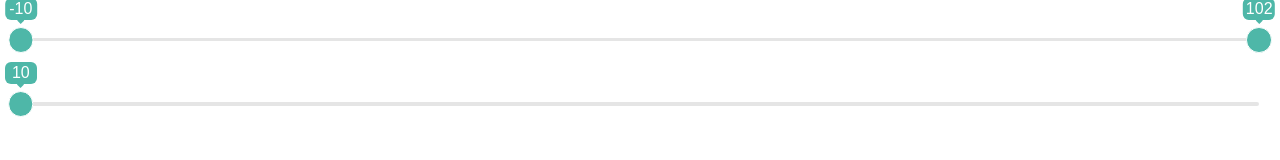
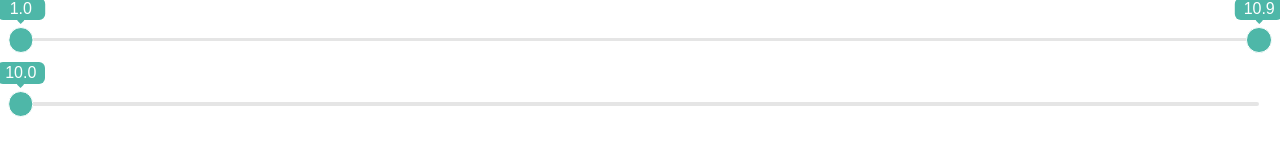
Before and after one commit to gamabuntat/super-slider, a website built with webpack: page dist/index.html in a window 1280 px wide. Built offline with nearby package versions, Linux system fonts and the light colour scheme.

Commit message:
added step

```diff
--- a/src/Model/Model.ts
+++ b/src/Model/Model.ts
@@ -5,6 +5,7 @@ export default class Model {
   isInterval: boolean
   min: number
   max: number
+  step: number
   scaleX: number
   scaleW: number
   buttonS: ButtonModel
@@ -23,18 +24,20 @@ export default class Model {
       interval: isInterval = false,
       min = 0,
       max = 10,
+      step = 1,
     }: Options
   ) {
     this.isInterval = isInterval;
     this.min = min;
     this.max = max;
+    this.step = step;
     this.scaleX = scale.getBoundingClientRect().x;
     this.buttonW = buttonS.getBoundingClientRect().width;
     this.scaleW = scale.getBoundingClientRect().width;
     this.relativeButtonW = this.buttonW / this.scaleW;
     this.displayW = display.getBoundingClientRect().width;
     this.relativeDisplayW = this.displayW / this.scaleW;
-    this.valueOfDivision = (max - min) / 1;
+    this.valueOfDivision = (max - min) / this.step;
     this.buttonS = new ButtonModel(
       (buttonS.getBoundingClientRect().x - this.scaleX) / this.scaleW,
       1,
--- a/src/Presenter/Presenter.ts
+++ b/src/Presenter/Presenter.ts
@@ -92,10 +92,10 @@ export default class Presenter {
   }
 
   changeValue(
-    [relativeBtnPos, min, valueOfDivision]: number[]
+    [relativeBtnPos, min, valueOfDivision, step]: number[]
   ): void {
     this.getActiveDisplay().changeValue(
-      relativeBtnPos, min, valueOfDivision
+      relativeBtnPos, min, valueOfDivision, step
     );
   }
 
--- a/src/Service/Service.ts
+++ b/src/Service/Service.ts
@@ -56,6 +56,7 @@ export default class Service extends EventEmitter {
       this.m[this.activeButton[0]].relativeX,
       this.m.min,
       this.m.valueOfDivision,
+      this.m.step
     );
   }
 
--- a/src/View/DisplayView.ts
+++ b/src/View/DisplayView.ts
@@ -34,12 +34,19 @@ export default class DisplayView extends View {
     relativeBtnPos: number,
     min: number,
     valueOfDivision: number,
+    step: number
   ): void {
-    const calcValue = (x: number): number => (
-      Math.round(x * valueOfDivision + min)
-    );
-    const value = calcValue(relativeBtnPos);
-    this.component.innerHTML = value.toString();
+    const value = Math.round(relativeBtnPos * valueOfDivision) * step + min;
+    this.component.innerHTML = value.toFixed(this.simbolsAfterComa(step));
+  }
+
+  simbolsAfterComa(x: number): number {
+    const xstr = x.toString();
+    if (xstr.includes('.')) {
+      const factionalPart = xstr.split('.').pop();
+      return factionalPart ? factionalPart.length : 0;
+    }
+    return 0;
   }
 
   transform(displayDeflexion: number): void {
--- a/src/index.ts
+++ b/src/index.ts
@@ -13,6 +13,7 @@ interface Options {
   interval?: boolean
   min?: number
   max?: number
+  step?: number
 }
 
 (function ($) {
```
Also changed, not shown: dist/index.html, dist/slider.css.
